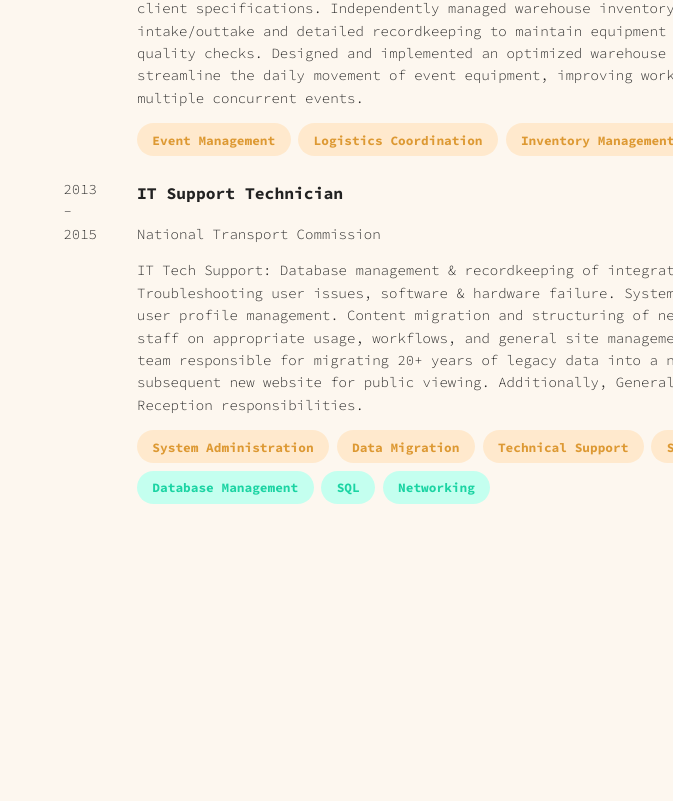
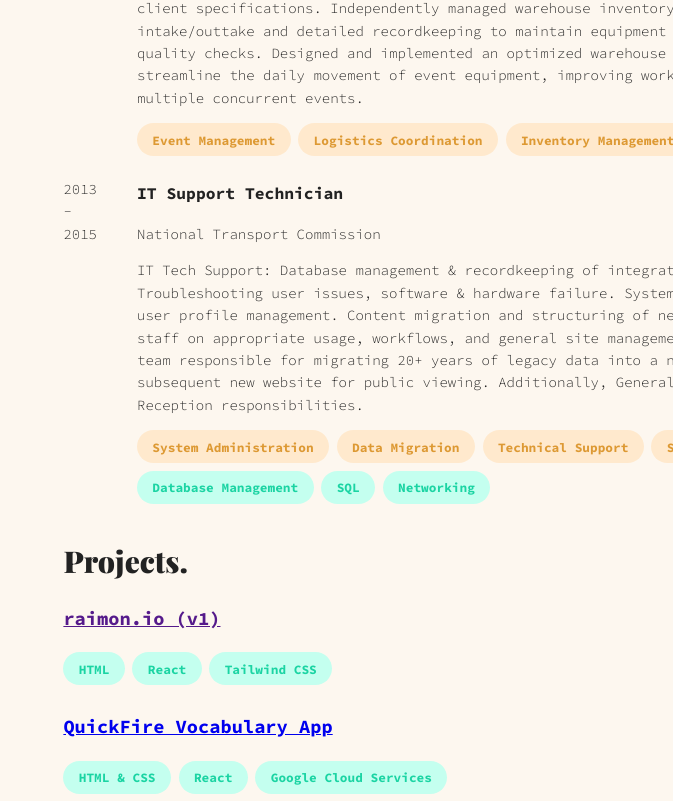
Before and after one commit to lem-san/Raimon.io, a React (Vite) app: page / in a window 1280 px wide. Shown: the part 1388-2189 px from the top of the page, without its empty margins (607-1280 px from the left). Before the commit the page ends 1900 px from the top, so only its background shows below. Built offline with nearby package versions, Linux system fonts and the light colour scheme; a web font is replaced by a local one.

Commit message:
small changes

```diff
--- a/src/components/Education.jsx
+++ /dev/null
@@ -1,6 +0,0 @@
-export default function Education() {
-    return (
-        <>
-        </>
-    )
-}
--- a/src/components/Info.jsx
+++ b/src/components/Info.jsx
@@ -1,7 +1,7 @@
 import './Info.css'
 import '../App.css'
 import Employment from './Employment'
-import Education from './Education'
+import Project from './Project'
 
 export default function Information() {
     return (
@@ -17,7 +17,7 @@ export default function Information() {
                 In my free time, I enjoy
             </p>
             <Employment />
-            <Education />
+            <Project />
         </div>
     )
 }
--- /dev/null
+++ b/src/components/Project.jsx
@@ -0,0 +1,31 @@
+import project from '../data/project'
+import '../App.css'
+
+export default function Project(){
+
+    const projectEntries = project.map((entry) => {
+        return (
+            <div className='projectCard' key={entry.id}>
+                <p className='projectThumbnail'>{entry.thumbnail}</p>
+                <div>
+                    <a href={entry.link} alt={entry.title}><h3>{entry.title}</h3></a>
+                    <p>{entry.desc}</p>
+                    <div className="skillsSliderWrapper">
+                        <ul className="skillsContainer">
+                            {entry.technicalSkills.map((skill, index) => (
+                                <li key={index} className="skills" id='technicalSkills'>{skill}</li>
+                            ))}
+                        </ul>
+                    </div>
+                </div>
+            </div>
+        )
+    })
+
+    return (
+        <div>
+            <h2 className="heading">Projects.</h2>
+            {projectEntries}
+        </div>
+    )
+}
--- /dev/null
+++ b/src/data/project.js
@@ -0,0 +1,18 @@
+export default [
+    {
+        id: 1,
+        title: "raimon.io (v1)",
+        link: "",
+        thumbnail: "",
+        desc: "",
+        technicalSkills: ["HTML", "React", "Tailwind CSS"]
+    },
+    {
+        id: 2,
+        title: "QuickFire Vocabulary App",
+        link: "https://quickfire.netlify.app/",
+        thumbnail: "",
+        desc: "",
+        technicalSkills: ["HTML & CSS", "React", "Google Cloud Services"]
+    },
+]
```
